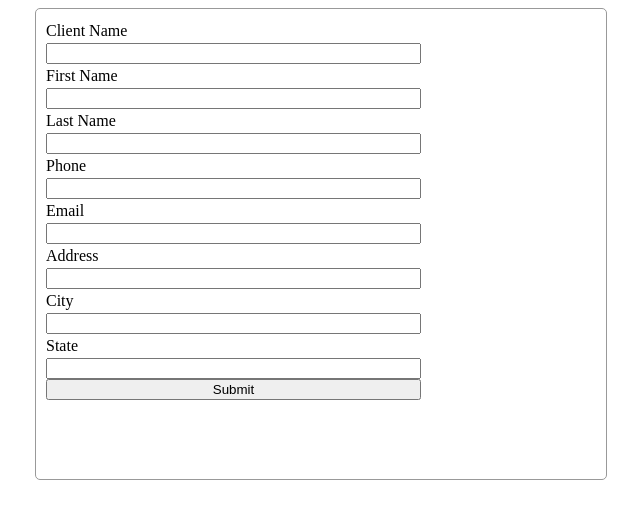
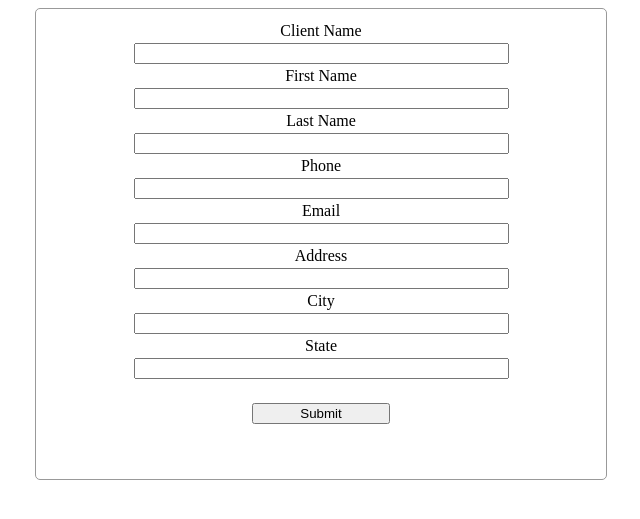
Before and after one commit to brentzucker/TimeTracker, a PHP site: page /clientForm.php in a window 1280 px wide. Shown: the top 519 px of the page, without its empty margins (319-959 px from the left). Run offline with PHP 8.4, Linux system fonts and the light colour scheme.

Commit message:
Updated styles on form
Centered the form to make it easier to read

```diff
--- a/clientForm.php
+++ b/clientForm.php
@@ -16,7 +16,17 @@
 	input {
 		display: block;
 		width: 375px;
+		margin: 0 auto;
 	}
+
+	.form_wrap {
+		text-align: center;
+	}
+
+	.submit {
+		width: 25%;
+	}
+
 
 </style>
 </head>
@@ -31,6 +41,7 @@ $date = date("Y-m-d");
 
 echo<<< _END
 	<form class="client_form" method="post" action="clientTest.php">
+	<div class="form_wrap">
 		Client Name<input type="text" name="client_name" />
 		First Name<input type="text" name="first_name" />
 		Last Name<input type="text" name="last_name" />
@@ -39,8 +50,9 @@ echo<<< _END
 		Address<input type="text" name="address" />
 		City<input type="text" name="city" />
 		State<input type="text" name="state" />
-		<input type="hidden" name="start_date" value="$date" />
-		<input type="submit" />
+		<input type="hidden" name="start_date" value="$date" /><br />
+		<input class="submit" type="submit" />
+	</div>
 	</form>
 _END;
 ?>
```
